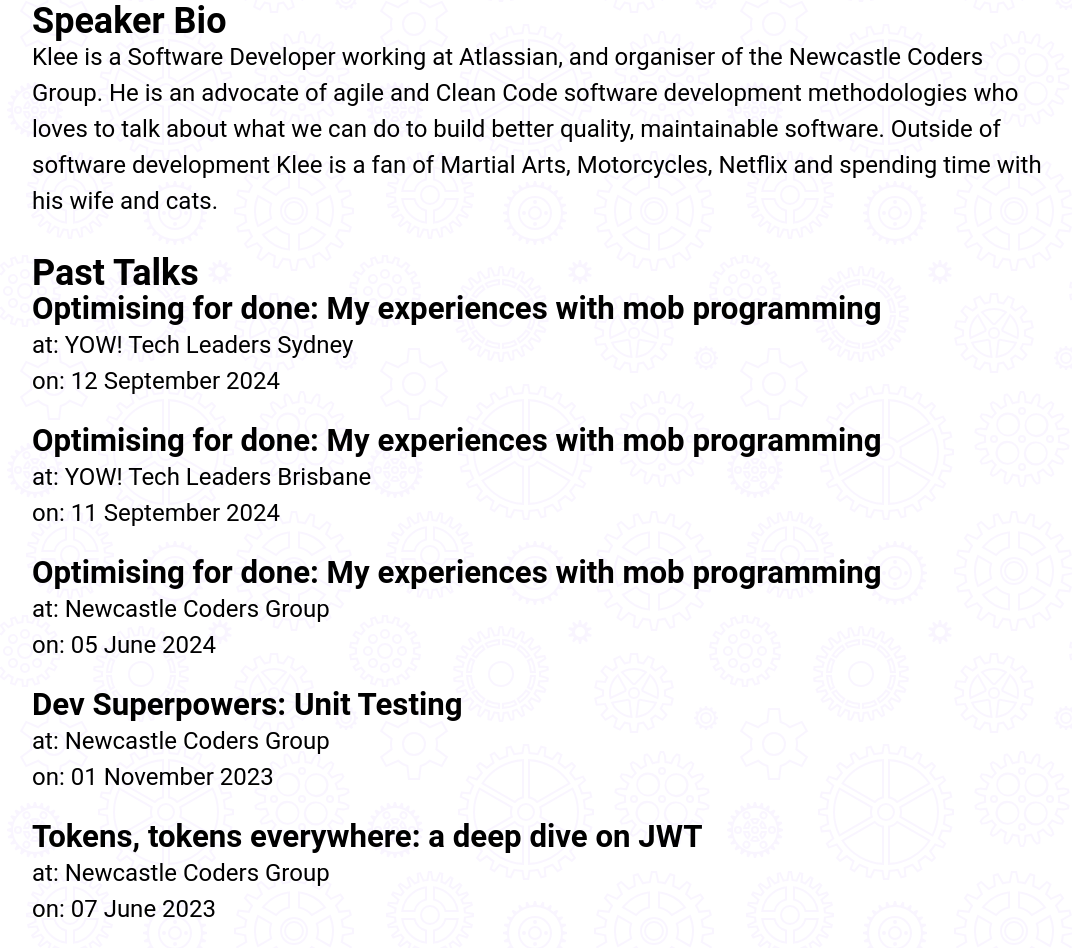
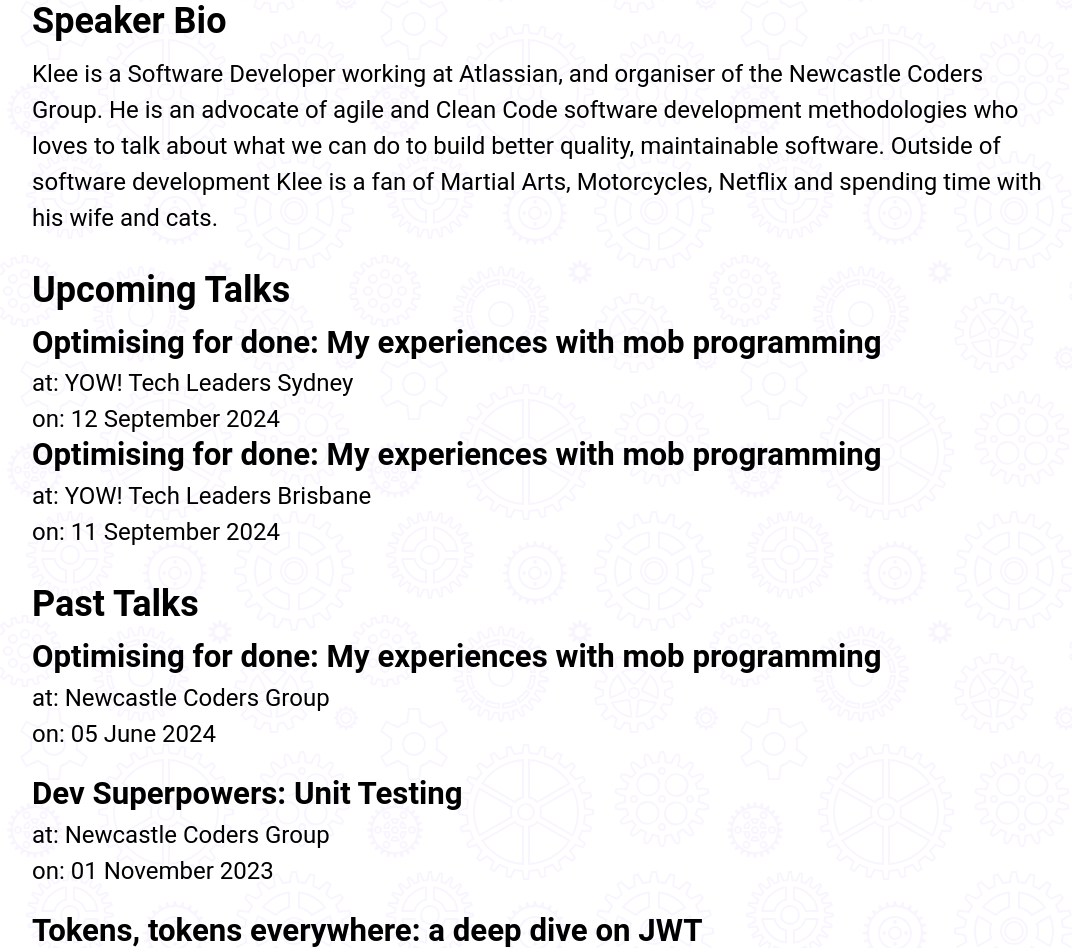
Before and after one commit to KleeUT/kleeut.com, a Gatsby site: page /talks in a window 1280 px wide. Shown: the part 189-1137 px from the top of the page, without its empty margins (96-1168 px from the left). Built offline with nearby package versions, Linux system fonts and the light colour scheme; Gatsby itself is replaced by a stand-in of ours.

Commit message:
:sparkle: adds upcomming talks (#68)

```diff
--- a/src/components/headings.ts
+++ b/src/components/headings.ts
@@ -6,8 +6,10 @@
 export const SubHeading = styled.h2`
   font-size: 1.5rem;
   margin-top: 1.5rem;
+  margin-bottom: 0.7rem;
 `;
 
 export const MinorHeading = styled.h3`
   font-size: 1.3rem;
+  margin-bottom: 0.2rem;
 `;
--- a/src/pages/talks.tsx
+++ b/src/pages/talks.tsx
@@ -8,6 +8,8 @@
 import { ExternalLink } from "../components/link";
 import { PageHeading, SubHeading, MinorHeading } from "../components/headings";
 import format from "date-fns/format";
+import isBefore from "date-fns/isBefore";
+import isAfter from "date-fns/isAfter";
 const talksQuery = graphql`
   query TalksAndBio {
     allTalksJson {
@@ -94,10 +96,16 @@
 
 const TalksDisplay = ({ talks }: { talks: Array<DateBasedTalk> }) => (
   <section>
+    <SubHeading>Upcoming Talks</SubHeading>
+    {talks.filter((talk) => isAfter(talk.date, Date.now())).map(talkDisplay)}
     <SubHeading>Past Talks</SubHeading>
     <TalkBox>
-      {talks.map((talk) => {
-        return (
+      {talks.filter((talk) => isBefore(talk.date, Date.now())).map(talkDisplay)}
+    </TalkBox>
+  </section>
+);
+
+const talkDisplay = (talk: DateBasedTalk) => (
   <div key={`${talk.title}${talk.eventName}`}>
     <MinorHeading>
       <TextOrLink text={talk.title} link={talk.link}></TextOrLink>
@@ -107,10 +115,6 @@
       on: <span>{format(talk.date, "dd LLLL yyyy")}</span>
     </p>
   </div>
-        );
-      })}
-    </TalkBox>
-  </section>
 );
 
 interface DateBasedTalk {
```
Lines whose indentation alone changed are shown as unchanged.
